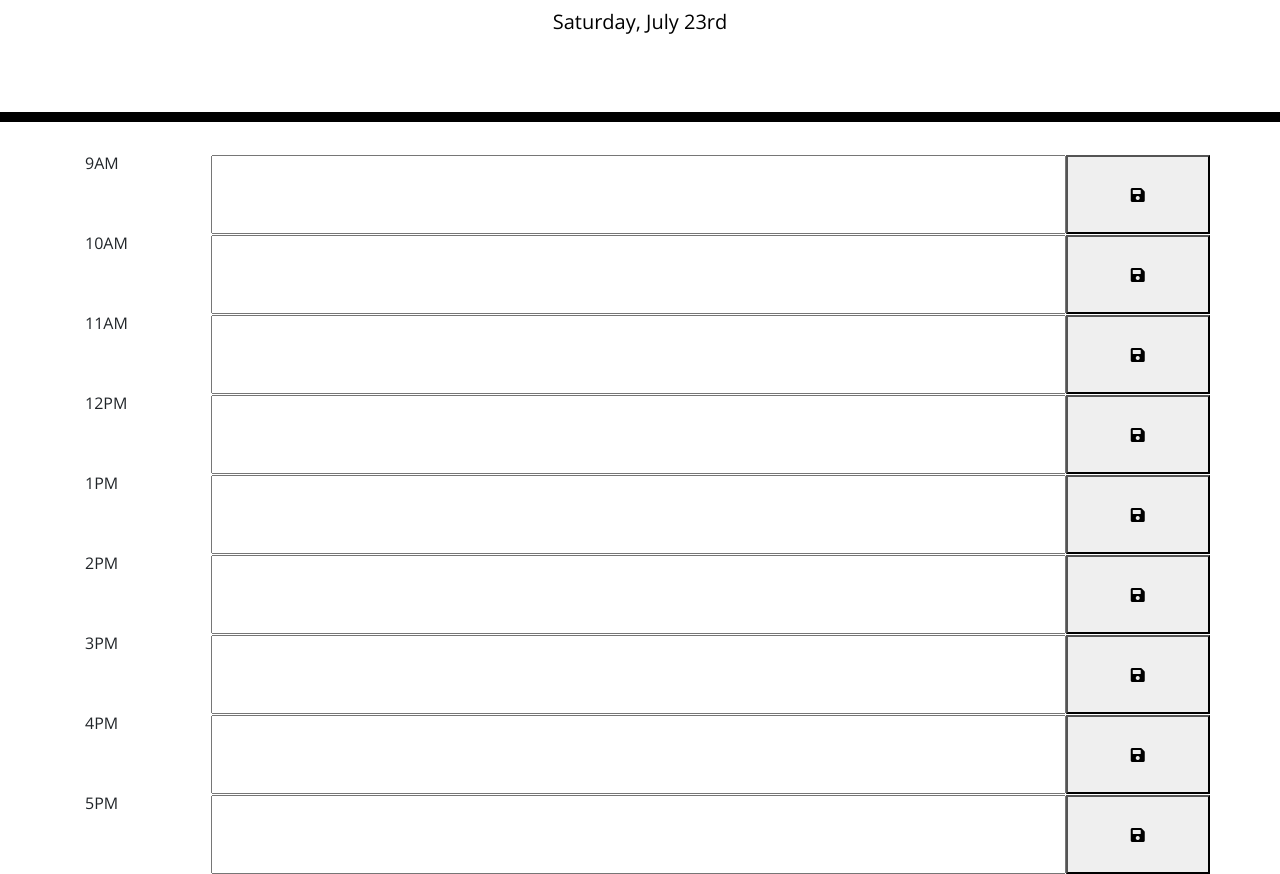
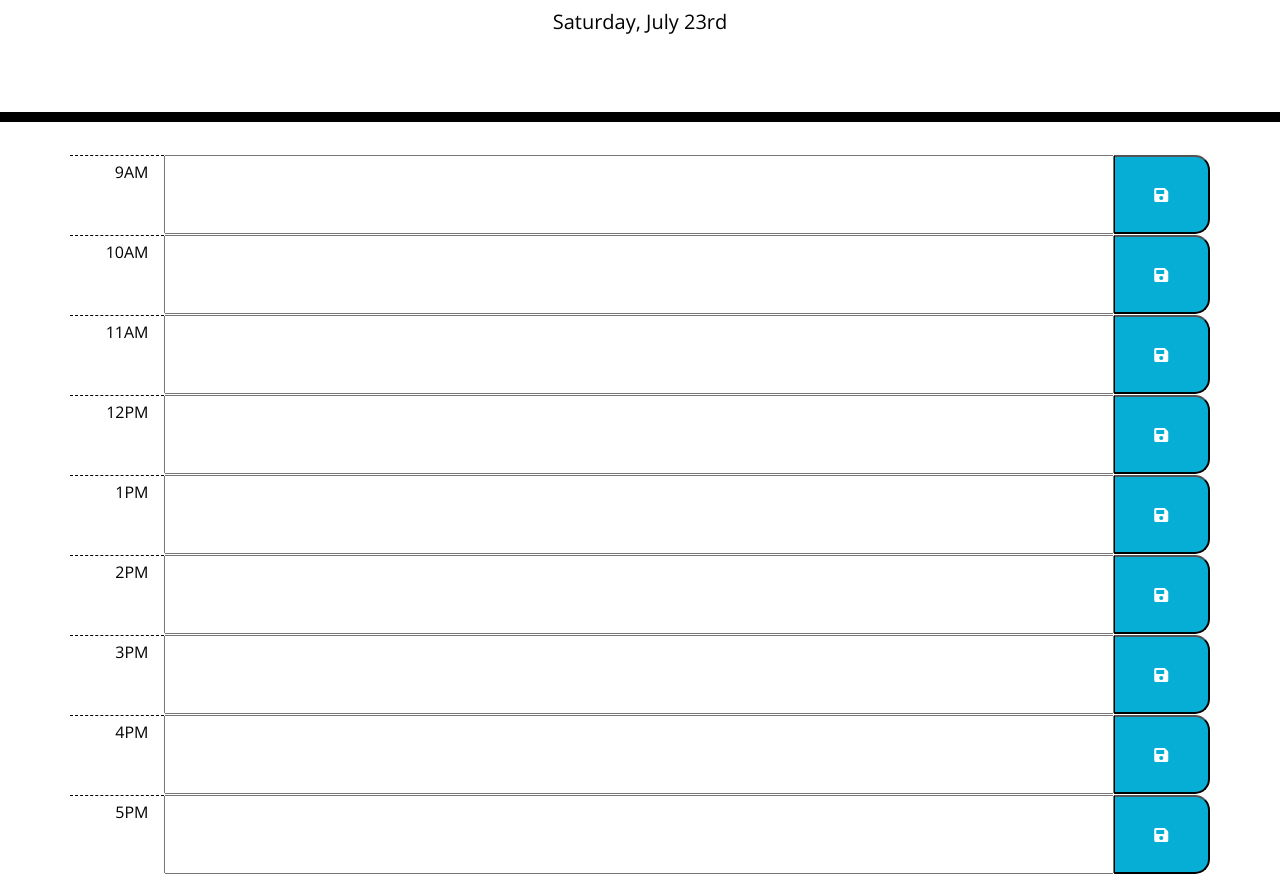
Before and after one commit to Vy187/work-day-scheduler, a plain HTML site: page index.html in a window 1280 px wide. Shown: the part 182-1056 px from the top of the page. Drawn offline with nearby package versions, Linux system fonts and the light colour scheme.

Commit message:
each row now has the css applied to it

```diff
--- a/assets/css/style.css
+++ b/assets/css/style.css
@@ -23,6 +23,7 @@ textarea {
 
 .description {
   white-space: pre-wrap;
+  padding-bottom: 45px;
 }
 
 .time-block {
@@ -37,6 +38,8 @@ textarea {
 }
 
 .hour {
+  text-align: right;
+  padding-top: 8px;
   background-color: #ffffff;
   color: #000000;
   border-top: 1px dashed #000000;
--- a/index.html
+++ b/index.html
@@ -21,58 +21,58 @@
   </header>
 
   <main class="container">
-    <section id="9" class="row">
-      <aside class="col">9AM</aside>
-      <input type="text" class ="col-9">
-      <button class="col"><i class="fas fa-save"></i></button>
+    <section id="9" class="row time-block">
+      <aside class="col hour">9AM</aside>
+      <input type="text" class ="col-10 description">
+      <button class="col saveBtn"><i class="fas fa-save"></i></button>
     </section>
 
-    <section id="10" class="row">
-      <aside class="col">10AM</aside>
-      <input type="text" class = "col-9">
-      <button class="col"><i class="fas fa-save"></i></button>
+    <section id="10" class="row time-block">
+      <aside class="col hour">10AM</aside>
+      <input type="text" class = "col-10 description">
+      <button class="col saveBtn"><i class="fas fa-save"></i></button>
     </section>
 
-    <section id="11" class="row">
-      <aside class="col">11AM</aside>
-      <input type="text" class = "col-9">
-      <button class="col"><i class="fas fa-save"></i></button>
+    <section id="11" class="row time-block">
+      <aside class="col hour">11AM</aside>
+      <input type="text" class = "col-10 description">
+      <button class="col saveBtn"><i class="fas fa-save"></i></button>
     </section>
 
-    <section id="12" class="row">
-      <aside class="col">12PM</aside>
-      <input type="text" class = "col-9">
-      <button class="col"><i class="fas fa-save"></i></button>
+    <section id="12" class="row time-block">
+      <aside class="col hour">12PM</aside>
+      <input type="text" class = "col-10 description">
+      <button class="col saveBtn"><i class="fas fa-save"></i></button>
     </section>
 
-    <section id="1" class="row">
-      <aside class="col">1PM</aside>
-      <input type="text" class = "col-9">
-      <button class="col"><i class="fas fa-save"></i></button>
+    <section id="13" class="row time-block">
+      <aside class="col hour">1PM</aside>
+      <input type="text" class = "col-10 description">
+      <button class="col saveBtn"><i class="fas fa-save"></i></button>
     </section>
 
-    <section id="2" class="row">
-      <aside class="col">2PM</aside>
-      <input type="text" class = "col-9">
-      <button class="col"><i class="fas fa-save"></i></button>
+    <section id="14" class="row time-block">
+      <aside class="col hour">2PM</aside>
+      <input type="text" class = "col-10 description">
+      <button class="col saveBtn"><i class="fas fa-save"></i></button>
     </section>
 
-    <section id="3" class="row">
-      <aside class="col">3PM</aside>
-      <input type="text" class = "col-9">
-      <button class="col"><i class="fas fa-save"></i></button>
+    <section id="15" class="row time-block">
+      <aside class="col hour">3PM</aside>
+      <input type="text" class = "col-10 description">
+      <button class="col saveBtn"><i class="fas fa-save"></i></button>
     </section>
 
-    <section id="4" class="row">
-      <aside class="col">4PM</aside>
-      <input type="text" class = "col-9">
-      <button class="col"><i class="fas fa-save"></i></button>
+    <section id="16" class="row time-block">
+      <aside class="col hour">4PM</aside>
+      <input type="text" class = "col-10 description">
+      <button class="col saveBtn"><i class="fas fa-save"></i></button>
     </section>
 
-    <section id="5" class="row">
-      <aside class="col">5PM</aside>
-      <input type="text" class = "col-9">
-      <button class="col"><i class="fas fa-save"></i></button>
+    <section id="17" class="row time-block">
+      <aside class="col hour">5PM</aside>
+      <input type="text" class = "col-10 description">
+      <button class="col saveBtn"><i class="fas fa-save"></i></button>
     </section>
   </main>
 
```
